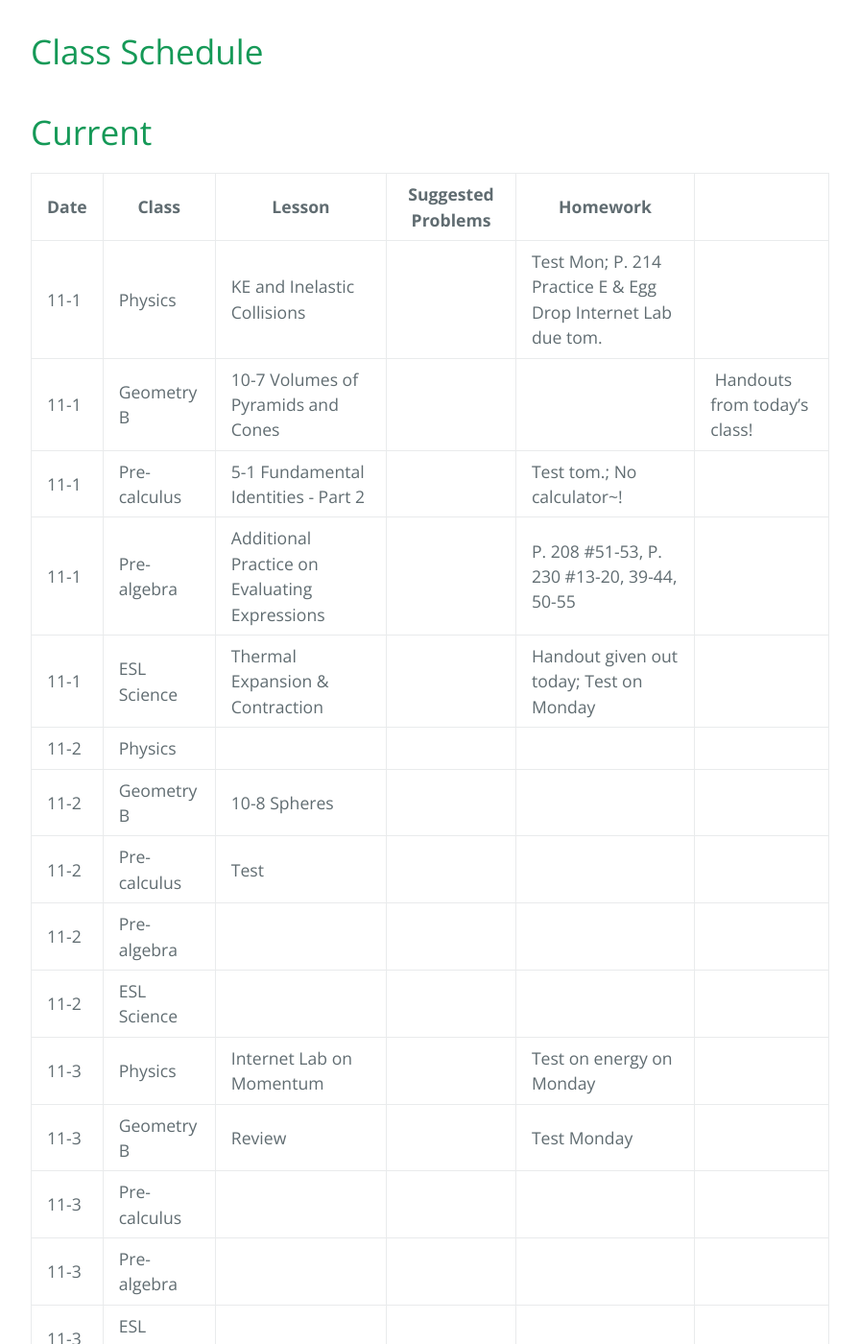
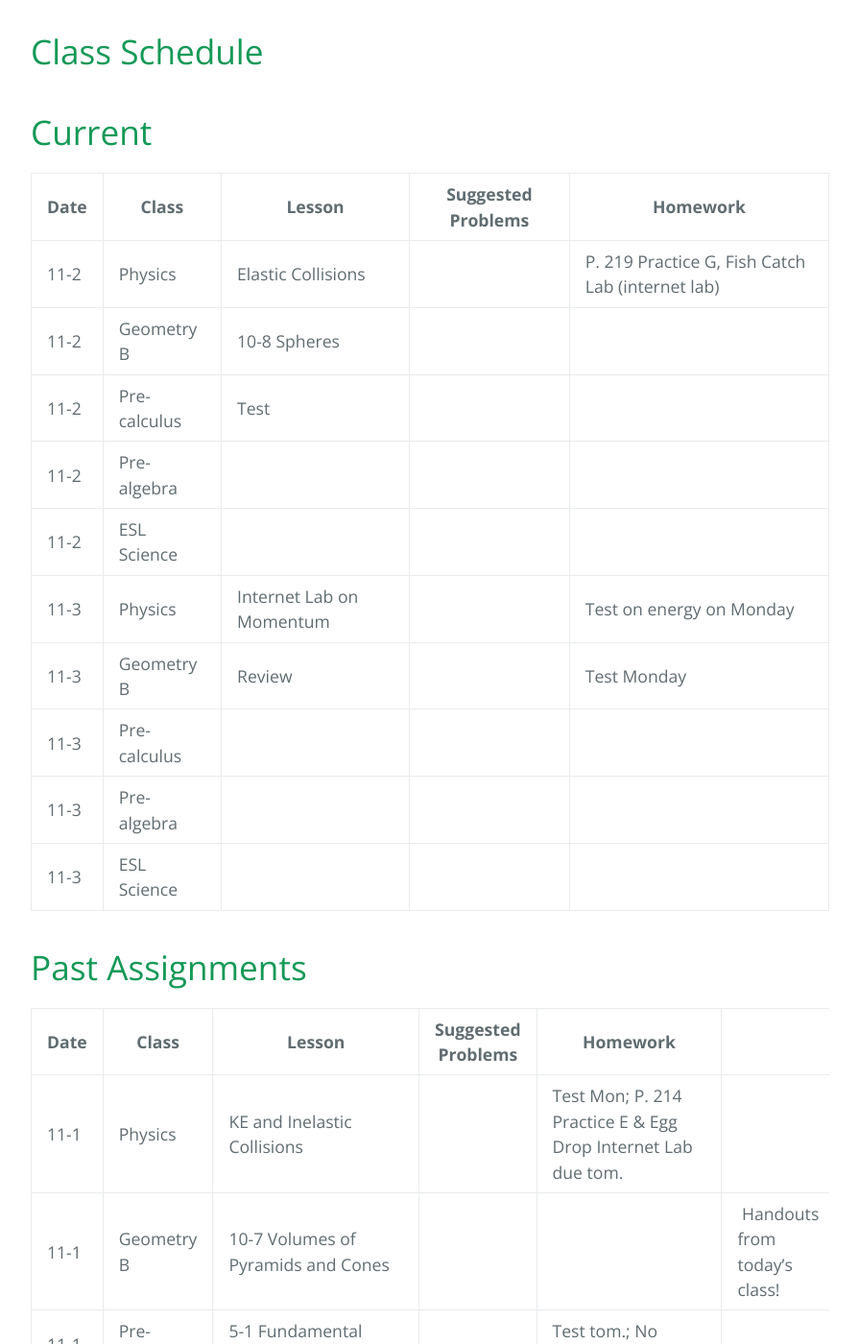
Before and after one commit to gpayoo/gpayoo, a Jekyll site: the page built from index.md, in a window 1280 px wide and 1400 px high, scrolled down 388 px. Shown: the whole window at 96% size, without its empty margins (192-1087 px from the left). Built offline with Jekyll 4.4.1, drawn with Linux system fonts in a browser that asks for light colours; our own code applies the rules of GitHub Pages for plain Markdown files; some of the changed text lies outside the part shown.

Commit message:
Update index.md

```diff
--- a/index.md
+++ b/index.md
@@ -10,12 +10,7 @@ layout: default
 
 | Date | Class | Lesson | Suggested Problems | Homework |
 | ---- | ----- | ------ | -------- | ---
-| 11-1 | Physics | KE and Inelastic Collisions| | Test Mon; P. 214 Practice E & Egg Drop Internet Lab due tom.
-| 11-1 | Geometry B | 10-7 Volumes of Pyramids and Cones  | |   |  Handouts from today's class!
-| 11-1 | Pre-calculus | 5-1 Fundamental Identities - Part 2| | Test tom.; No calculator~!
-| 11-1 | Pre-algebra | Additional Practice on Evaluating Expressions  | | P. 208 #51-53, P. 230 #13-20, 39-44, 50-55
-| 11-1 | ESL Science | Thermal Expansion & Contraction |  | Handout given out today; Test on Monday
-| 11-2 | Physics |  | |
+| 11-2 | Physics | Elastic Collisions | |  P. 219 Practice G, Fish Catch Lab (internet lab)
 | 11-2 | Geometry B | 10-8 Spheres  | |   |
 | 11-2 | Pre-calculus | Test | |
 | 11-2 | Pre-algebra |   | |
@@ -30,6 +25,11 @@ layout: default
 
 | Date | Class | Lesson | Suggested Problems | Homework |
 | ---- | ----- | ------ | -------- | ---
+| 11-1 | Physics | KE and Inelastic Collisions| | Test Mon; P. 214 Practice E & Egg Drop Internet Lab due tom.
+| 11-1 | Geometry B | 10-7 Volumes of Pyramids and Cones  | |   |  Handouts from today's class!
+| 11-1 | Pre-calculus | 5-1 Fundamental Identities - Part 2| | Test tom.; No calculator~!
+| 11-1 | Pre-algebra | Additional Practice on Evaluating Expressions  | | P. 208 #51-53, P. 230 #13-20, 39-44, 50-55
+| 11-1 | ESL Science | Thermal Expansion & Contraction |  | Handout given out today; Test on Monday
 | 10-31 | Physics | Conservation of Momentum  | | P. 203 Practice C and P. 209 Practice D; Test on energy changed to Monday
 | 10-31 | Geometry B |  10-6 Volume of Prisms and Cylinders | |  #60, 63 |
 | 10-31 | Pre-calculus | 5-1 Fundamental Identities - Part 1 | | P. 451 #1-8 due Nov. 6th
```
